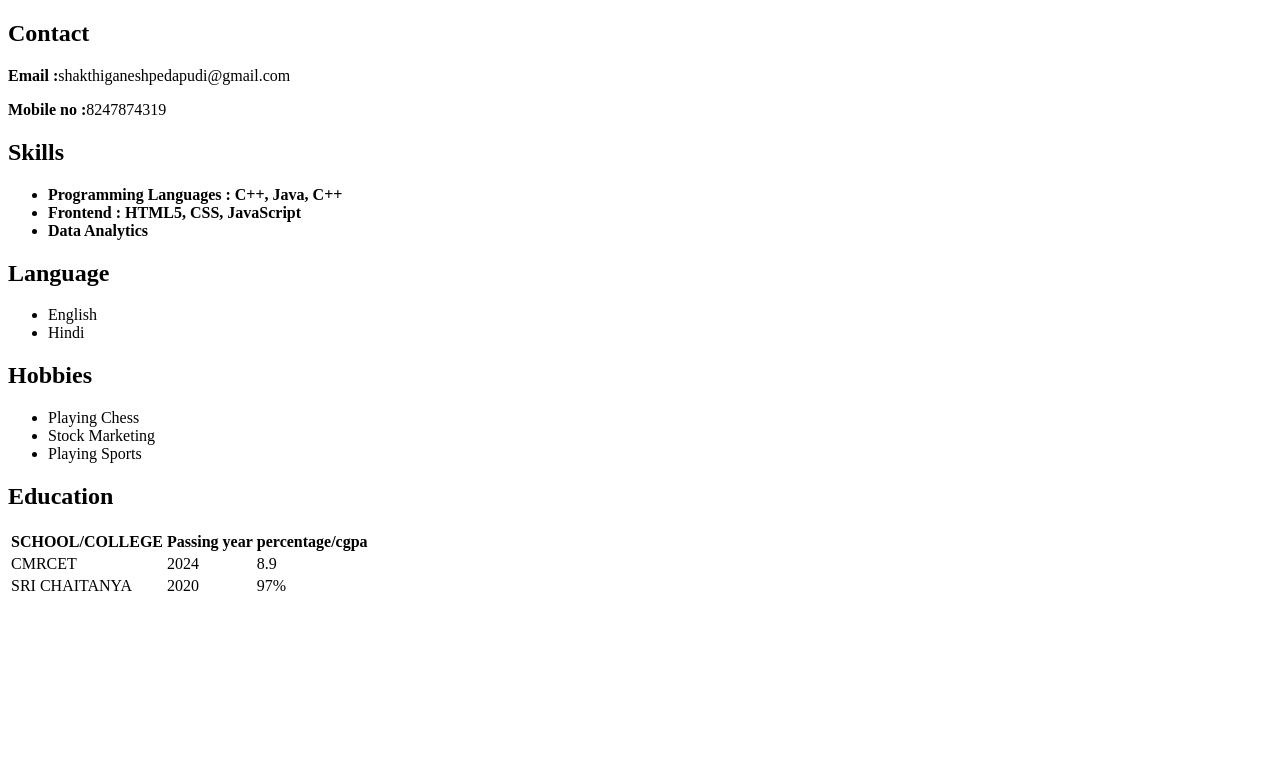
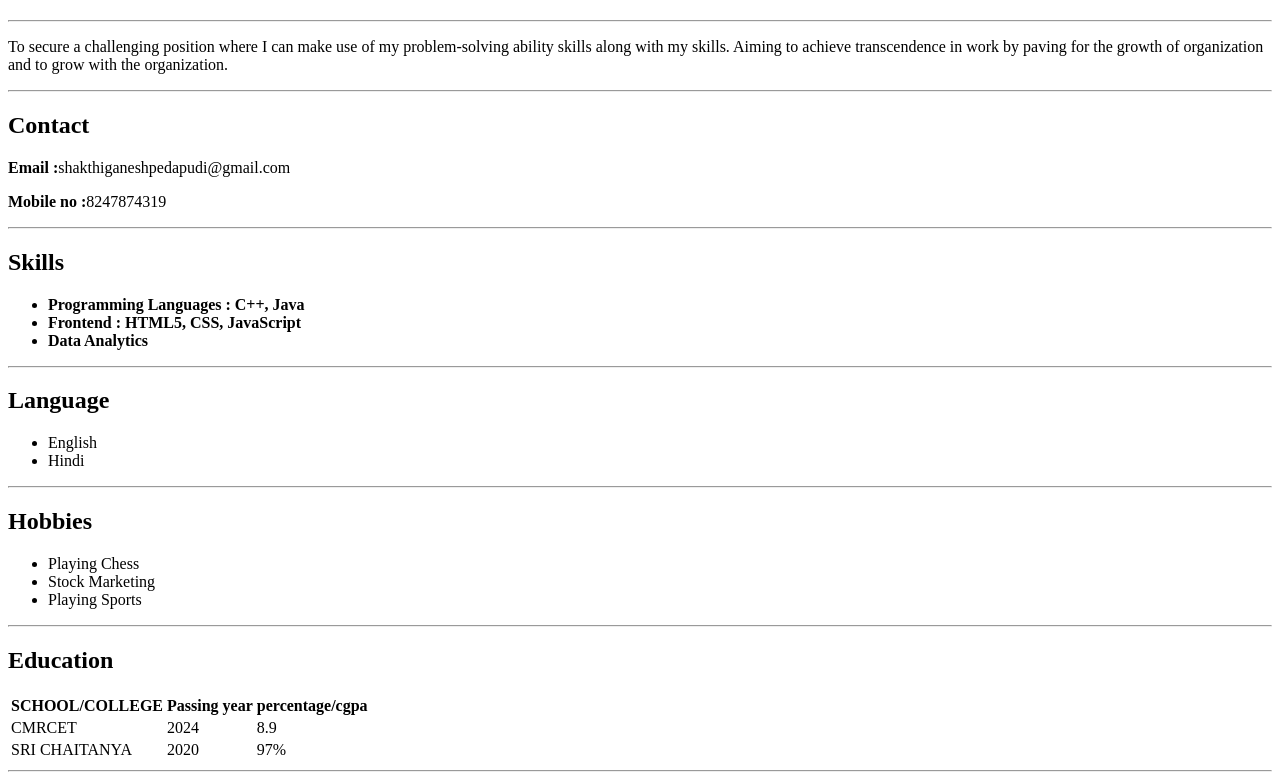
Before and after one commit to Shakthi-ganesh/mern-stack, a plain HTML site: page resume.html in a window 1280 px wide. Shown: the part 222-1002 px from the top of the page. Before the commit the page ends 828 px from the top, so only its background shows below. Drawn offline with Linux system fonts and the light colour scheme; files whose address does not match are found by name.

Commit message:
adding horizontal lines

```diff
--- a/resume.html
+++ b/resume.html
@@ -17,28 +17,36 @@
                          style="width:150px;height:150px;">
                 </div>
                 <h1><b>Shakthi Ganesh Pedapudi</b></h1>
+                <hr>
+                <p>To secure a challenging position where I can make use of my problem-solving ability skills along with my skills.
+                    Aiming to achieve transcendence in work by paving for the growth of organization and to grow with the organization.
+                    </p>
+                    <hr>
                 <div class="Contact">
                     <h2>Contact</h2>
                     <p><b>Email :</b>shakthiganeshpedapudi@gmail.com</p>
                     <p><b>Mobile no :</b>8247874319</p>
                 </div>
+                <hr>
                 <div class="Skills">
                     <h2>Skills</h2>
                     <ul>
                         <li><b>Programming Languages :
-                          C++, Java, C++</b></li>
+                          C++, Java</b></li>
                         <li><b>Frontend : HTML5, CSS,
                           JavaScript</b></li>
                         <li><b>Data Analytics</b></li>
                     </ul>
                 </div>
-                <div class="Language">
+                <hr>
+                <div class="Languages">
                     <h2>Language</h2>
                     <ul>
                         <li>English</li>
                         <li>Hindi</li>
                     </ul>
                 </div>
+                <hr>
                 <div class="Hobbies">
                     <h2>Hobbies</h2>
                     <ul>
@@ -47,6 +55,7 @@
                         <li>Playing Sports</li>
                     </ul>
                 </div>
+                <hr>
             </div>
             <div class="right">
                 <div class="Education">
@@ -69,6 +78,7 @@
                         </tr>
                     </table>
             </div>
+            <hr>
         </div>
 </body>
 </html>
--- a/server.js
+++ b/server.js
@@ -4,17 +4,13 @@ const port = process.env.PORT || 5010;
 
 app.get("/", function(req, res){
 	//res.send("Iam shakthi");
-	res.sendFile(__dirname+"/index.html")
+	res.sendFile(__dirname+"/resume.html")
 });
 app.get("/resume.html", function(req, res){
 	//res.send("Iam shakthi");
 	res.sendFile(__dirname+"/resume.html")
 });
 
-
-
-
-
 app.listen(port, function(){
 	console.log("Server running on http://localhost:"+port);
 	console.log(`Server running on http://localhost:${port}`);
```
